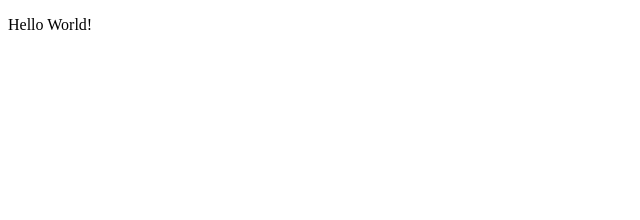
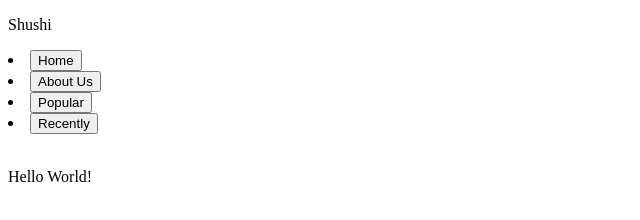
Before and after one commit to Save1i/Restaurant-page, a website built with webpack: page src/index.html in a window 1280 px wide. Shown: the whole page, without its empty margins (0-640 px from the left). Built offline with nearby package versions, Linux system fonts and the light colour scheme.

Commit message:
add some elem for page

```diff
--- a/src/index.html
+++ b/src/index.html
@@ -6,5 +6,23 @@
     <meta name="viewport" content="width=device-width, initial-scale=1.0" />
     <title>Document</title>
   </head>
-  <body></body>
+  <body>
+    <header class="header">
+      <div class="header__inner">
+        <p class="logo">Shushi</p>
+        <nav class="header__nav">
+          <li class="header__btn"><button class="btn">Home</button></li>
+          <li class="header__btn"><button class="btn">About Us</button></li>
+          <li class="header__btn"><button class="btn">Popular</button></li>
+          <li class="header__btn"><button class="btn">Recently</button></li>
+        </nav>
+      </div>
+    </header>
+    <div id="content">
+      <div class="first_page">
+        <div class="first_page__text"></div>
+        <img src="" alt="" />
+      </div>
+    </div>
+  </body>
 </html>
```
